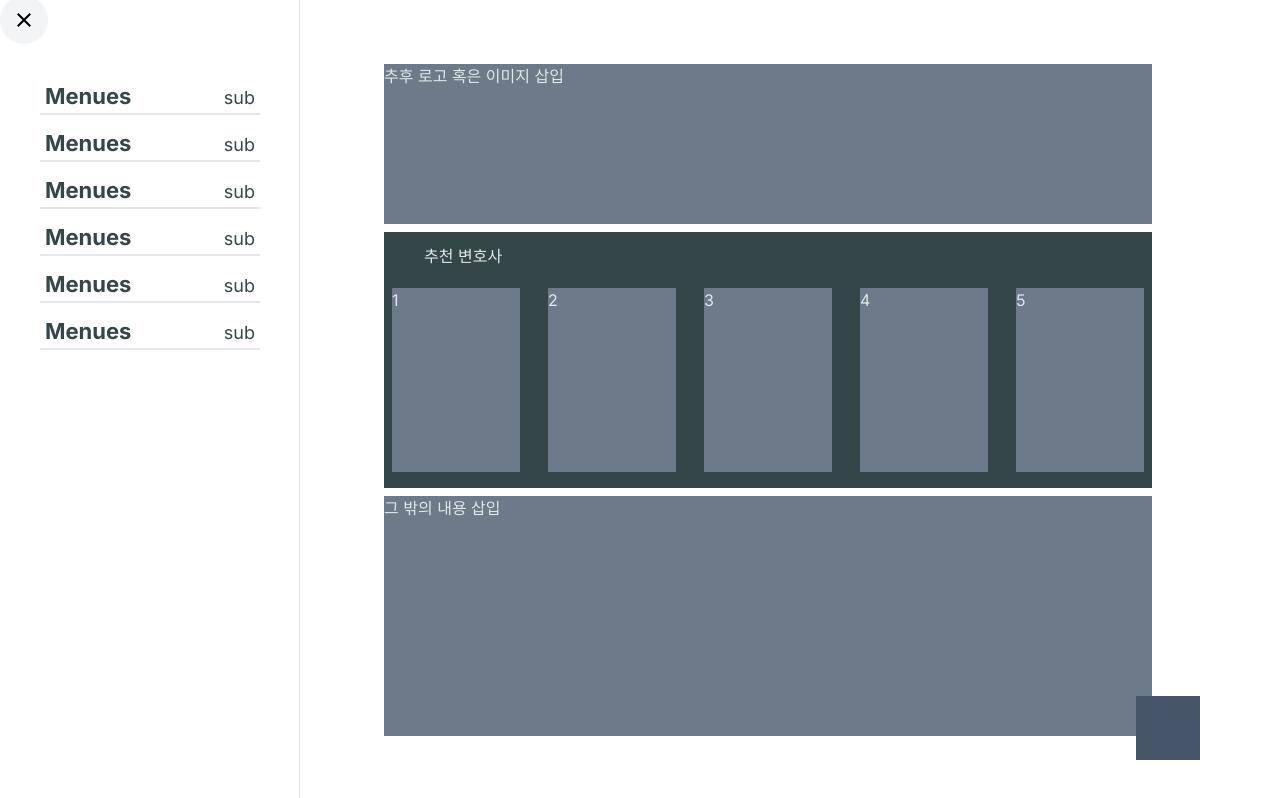
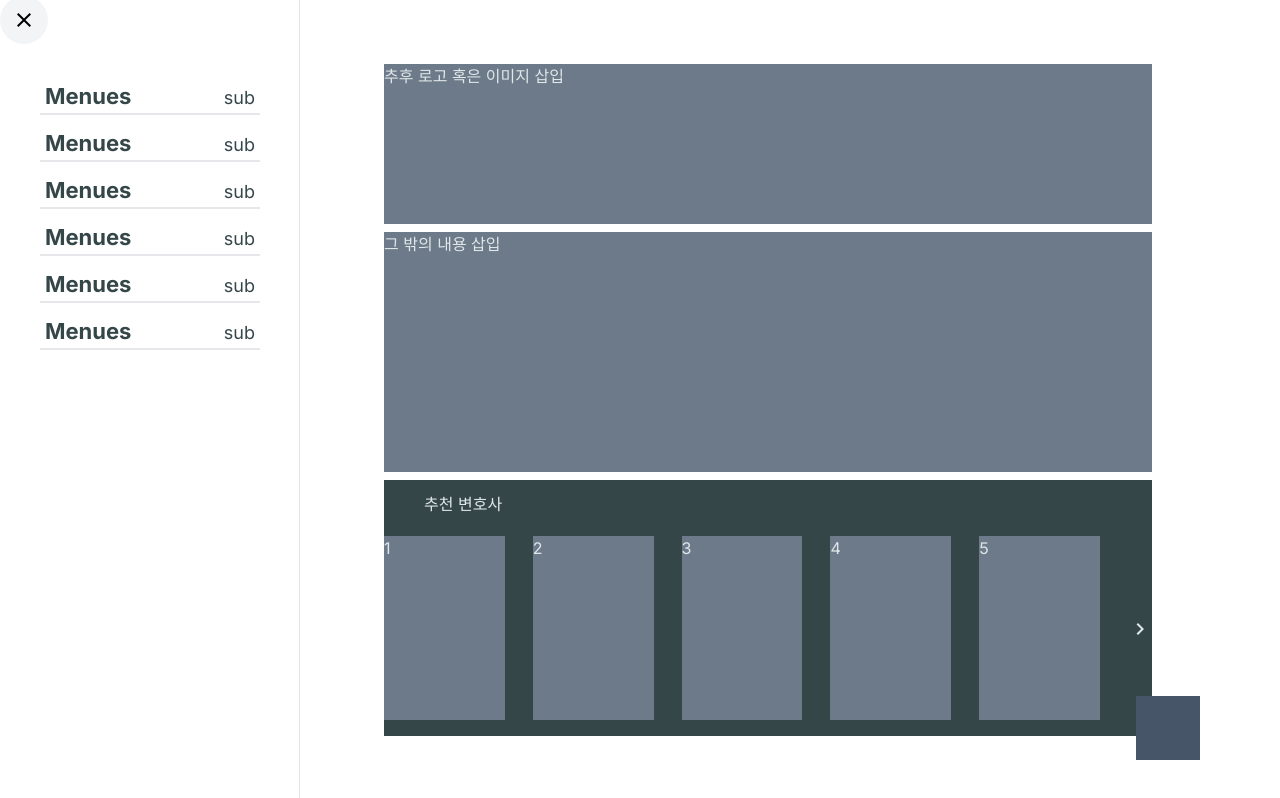
Before and after one commit to mandlake/bitcamp-team-frontend, a Next.js app: page / in a window 1280 px wide. Built offline with nearby package versions, Linux system fonts and the light colour scheme; no server answers.

Commit message:
update all

```diff
--- a/app/page.tsx
+++ b/app/page.tsx
@@ -1,7 +1,8 @@
 "use client";
 
 import { useRouter } from "next/navigation";
-import { use, useEffect, useState } from "react";
+import { useEffect, useState } from "react";
+import ChevronRightOutlinedIcon from "@mui/icons-material/ChevronRightOutlined";
 
 export default function Home(props: any) {
   const router = useRouter();
@@ -23,9 +24,12 @@ export default function Home(props: any) {
         <div className=" bg-[var(--color-Harbor-sec)] h-[20vh] w-[60vw] text-[var(--color-Harbor-firth)]">
           추후 로고 혹은 이미지 삽입
         </div>
+        <div className="h-[30vh] bg-[var(--color-Harbor-sec)] text-[var(--color-Harbor-firth)] w-[60vw]">
+          그 밖의 내용 삽입
+        </div>
         <div className=" bg-[var(--color-Harbor-first)] h-[32vh] w-[60vw] text-[var(--color-Harbor-firth)] flex flex-col gap-5 py-3">
           <div className=" mx-10">추천 변호사</div>
-          <div className=" flex flex-row items-center justify-center gap-7">
+          <div className=" animate__animated animate__fadeInRight animate__slow ease-in flex flex-row items-center justify-center gap-7">
             <div className=" bg-[var(--color-Harbor-sec)] h-[23vh] w-[10vw]">
               1
             </div>
@@ -41,10 +45,10 @@ export default function Home(props: any) {
             <div className=" bg-[var(--color-Harbor-sec)] h-[23vh] w-[10vw]">
               5
             </div>
+            <div>
+              <ChevronRightOutlinedIcon />
+            </div>
           </div>
-        </div>
-        <div className="h-[30vh] bg-[var(--color-Harbor-sec)] text-[var(--color-Harbor-firth)] w-[60vw]">
-          그 밖의 내용 삽입
         </div>
         <div
           className="h-[5vw] w-[5vw] bg-slate-600 fixed bottom-10 right-20"
--- a/app/pages/menues/page.tsx
+++ b/app/pages/menues/page.tsx
@@ -5,12 +5,12 @@ import { useEffect, useState } from "react";
 
 const MenuPage = (props: any) => {
   const [animate, setAnimate] = useState(
-    "animate__animated animate__backInLeft"
+    "animate__animated animate__fadeInLeft"
   );
 
   useEffect(() => {
     if (props.menu === true) {
-      setAnimate("animate__animated animate__backInLeft");
+      setAnimate("animate__animated animate__fadeInLeft fast");
     } else {
       setAnimate("animate__animated animate__backOutLeft");
     }
--- a/tailwind.config.ts
+++ b/tailwind.config.ts
@@ -8,6 +8,20 @@ const config: Config = {
   ],
   theme: {
     extend: {
+      keyframes: {
+        "swing-right-fwd": {
+          "0%": { transform: "rotateY(0deg) translateX(0px)" }, // Corrected typo
+          "100%": { transform: "rotateY(180deg) translateX(50vw)" },
+        },
+        "swing-left-fwd": {
+          "0%": { transform: "rotateY(0deg) translateX(0px)" },
+          "100%": { transform: "rotateY(-180deg) translateX(-50vw)" },
+        },
+      },
+      animation: {
+        "swing-right-fwd": "swing-right-fwd 2s ease-in-out",
+        "swing-left-fwd": "swing-left-fwd 2s ease-in-out",
+      },
       backgroundImage: {
         "gradient-radial": "radial-gradient(var(--tw-gradient-stops))",
         "gradient-conic":
```
